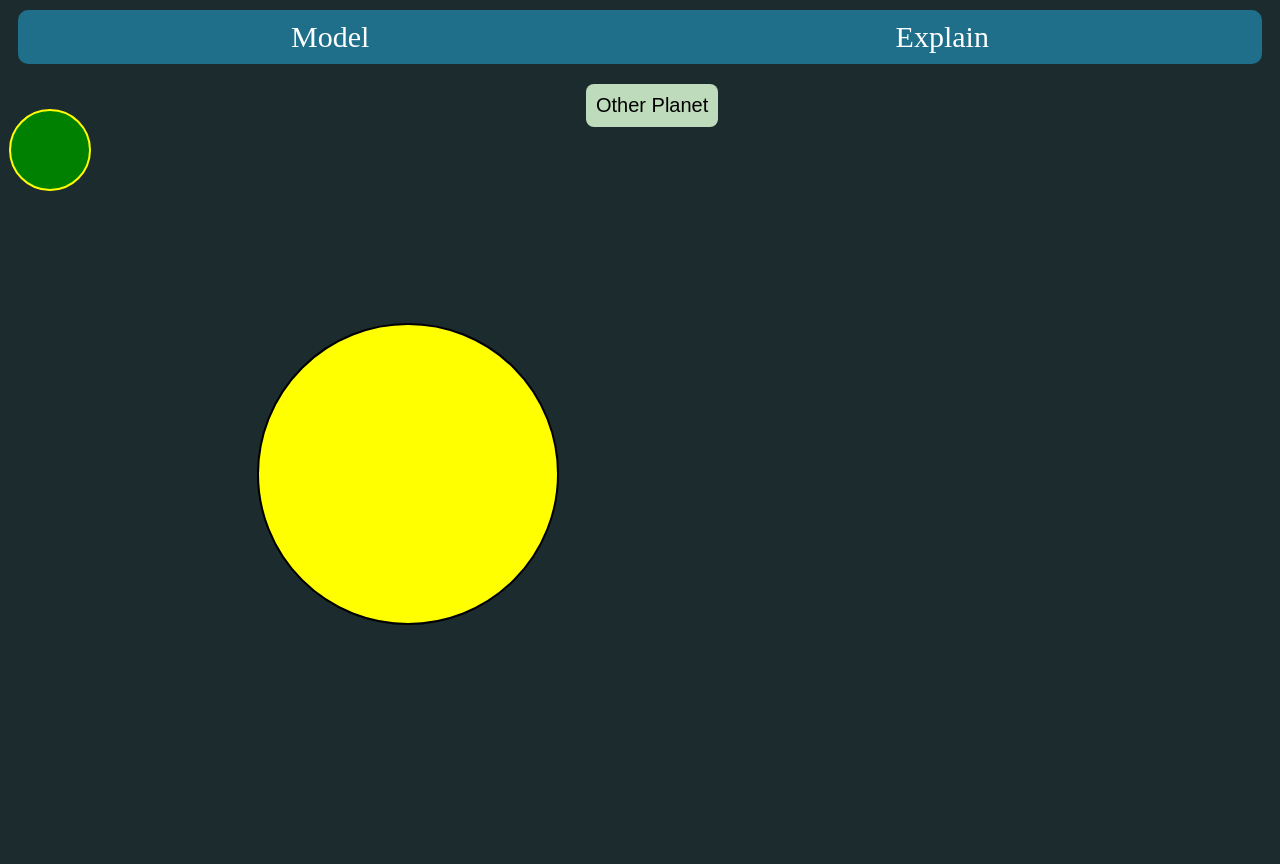
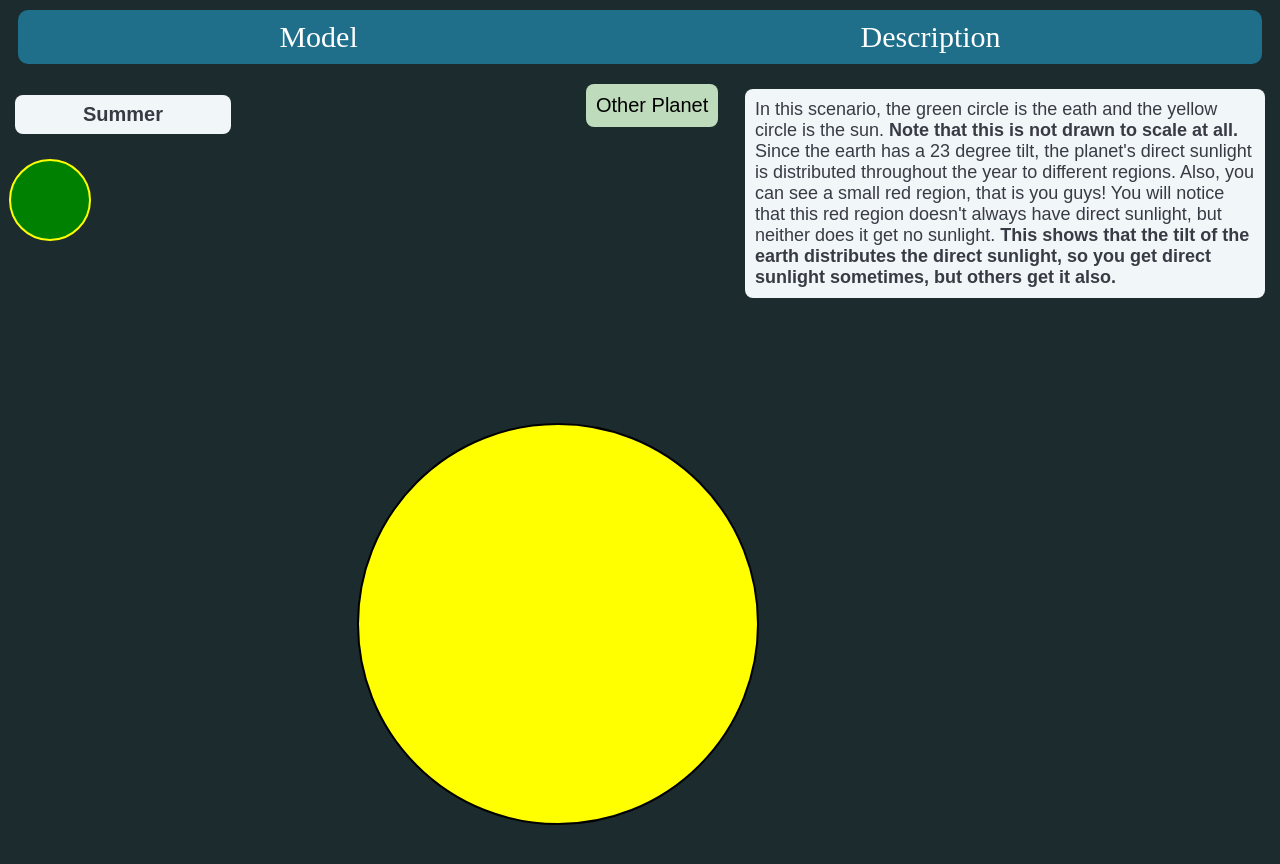
Before and after one commit to littlepotato123/Seasons, a React (Create React App) app: page / in a window 1280 px wide. Shown: the top 864 px of the page. Built offline with nearby package versions, Linux system fonts and the light colour scheme.

Commit message:
Started Working on Model

```diff
--- a/src/App.css
+++ b/src/App.css
@@ -37,10 +37,14 @@ body {
 }
 
 .explain {
+    display: grid;
+    background-color: #393b44;
+    border-radius: 10px;
     padding: 10px;
-    display: grid;
+    margin: 15px;
     grid-template-columns: 1fr 1fr;
     grid-template-rows: 1fr 1fr 1fr;
+    height: 120vh;
 }
 
 .explain div {
@@ -49,23 +53,23 @@ body {
 }
 
 .explain .earth {
-    background-color: #f1f6f9;
+    background-color: #8d93ab;
     border-radius: 8px;
     padding: 8px;
-    color: black;
+    color: #f1f3f8;
     grid-row: 1 / 2;
 }
 
 .explain .other {
-    background-color: #394867;
+    background-color: #d6e0f0;
     border-radius: 8px;
     padding: 8px;
-    color: white;
+    color: #393b44;
     grid-column: 2 / 3;
 }
 
 .explain .description {
-    background-color: #9ba4b4;
+    background-color: #f1f3f8;
     border-radius: 8px;
     padding: 8px;
     color: black;
@@ -88,3 +92,33 @@ body {
     position: absolute;
     left: 0px;
 }
+
+/* Finish All Other Planet Setup */
+
+.key {
+    background-color: #f1f6f9;
+    border-radius: 8px;
+    padding: 10px;
+    margin: 15px;
+    position: absolute;
+    right: 0;
+    width: 200px;
+    color: #393b44;
+    font-family: arial;
+}
+
+.desc {
+    background-color: #f1f6f9;
+    border-radius: 8px;
+    padding: 8px;
+    margin: 15px;
+    position: absolute;
+    width: 200px;
+    color: #393b44;
+    font-family: arial;
+    left: 0;
+    top: 80px;
+    text-align: center;
+    font-weight: 700;
+    font-size: 20px;
+}
--- a/src/Assets/OtherImage.tsx
+++ b/src/Assets/OtherImage.tsx
@@ -7,7 +7,7 @@ type OtherImageProps = {
 
 const OtherImage = ({ styles }: OtherImageProps) => {
     return (
-        <svg width="300" height="300" style={styles}>
+        <svg width="300" height="300" style={styles} className="other-img">
             <circle cx="150" cy="150" r="120" stroke="black" stroke-width="2" fill="blue" />
         </svg>
     )
--- a/src/Assets/SunImage.tsx
+++ b/src/Assets/SunImage.tsx
@@ -2,8 +2,8 @@ import React from 'react';
 
 const SunImage = () => {
     return (
-        <svg width="1000" height="1000" className="sun-img">
-            <circle cx="400" cy="400" r="150" stroke="black" stroke-width="2" fill="yellow" />
+        <svg width="1200" height="1200" className="sun-img">
+            <circle cx="550" cy="550" r="200" stroke="black" stroke-width="2" fill="yellow" />
         </svg>
     )
 }
--- /dev/null
+++ b/src/Components/Description.tsx
@@ -0,0 +1,15 @@
+import React from 'react';
+
+type DescriptionProps = {
+    season: string
+}
+
+const Description = ({ season}: DescriptionProps) => {
+    return (
+        <div className="desc">
+            {season}
+        </div>
+    )
+}
+
+export default Description;
--- a/src/Components/Earth.tsx
+++ b/src/Components/Earth.tsx
@@ -4,10 +4,13 @@ import { Point } from '../Assets/Points';
 import { EarthPoints } from '../Assets/EarthPoints';
 import EarthImage from '../Assets/EarthImage';
 import SunImage from '../Assets/SunImage';
+import Explain from './EarthExplain';
+import Description from './Description';
 
 const Earth = () => {
     const [points, setPoints] = useState<Array<Point>>([]);
-    const [styles, setStyles] = useState<CSS.Properties>({ top: "100px" });
+    const [styles, setStyles] = useState<CSS.Properties>({ top: "150px" });
+    const [season, setSeason] = useState<string>("Summer");
 
     useEffect(() => {
         setPoints(EarthPoints);
@@ -16,10 +19,12 @@ const Earth = () => {
 
     return (
         <div>
+            <Explain styles={{ fontSize: "18px", width: "500px" }} />
             <EarthImage styles={styles} />
             <SunImage />
+            <Description season={season} />
         </div>
-    )
-}
+    );
+};
 
 export default Earth;
--- /dev/null
+++ b/src/Components/EarthExplain.tsx
@@ -0,0 +1,16 @@
+import React from 'react';
+import CSS from 'csstype';
+
+type ExplainProps = {
+    styles: CSS.Properties
+}
+
+const EarthExplain = ({ styles }: ExplainProps) => {
+    return (
+        <div className="key" style={styles}>
+            In this scenario, the green circle is the eath and the yellow circle is the sun. <strong>Note that this is not drawn to scale at all. </strong> Since the earth has a 23 degree tilt, the planet's direct sunlight is distributed throughout the year to different regions. Also, you can see a small red region, that is you guys! You will notice that this red region doesn't always have direct sunlight, but neither does it get no sunlight. <strong>This shows that the tilt of the earth distributes the direct sunlight, so you get direct sunlight sometimes, but others get it also. </strong>
+        </div>
+    )
+}
+
+export default EarthExplain;
--- a/src/Components/Navigation.tsx
+++ b/src/Components/Navigation.tsx
@@ -7,7 +7,7 @@ const Navigation = () => {
     return (
         <ul className="nav">
             <li><Link to="/"><span>Model</span></Link></li>
-            <li><Link to="/explain"><span>Explain</span></Link></li>
+            <li><Link to="/explain"><span>Description</span></Link></li>
         </ul>
     )
 }
--- a/src/Components/Other.tsx
+++ b/src/Components/Other.tsx
@@ -4,10 +4,13 @@ import { Point } from '../Assets/Points';
 import { EarthPoints } from '../Assets/EarthPoints';
 import OtherImage from '../Assets/OtherImage';
 import SunImage from '../Assets/SunImage';
+import Explain from './OtherExplain';
+import Description from './Description';
 
 const Earth = () => {
     const [points, setPoints] = useState<Array<Point>>([]);
-    const [styles, setStyles] = useState<CSS.Properties>({ top: "100px" });
+    const [styles, setStyles] = useState<CSS.Properties>({});
+    const [season, setSeason] = useState('Summer');
 
     useEffect(() => {
         setPoints(EarthPoints);
@@ -16,8 +19,10 @@ const Earth = () => {
 
     return (
         <div>
+            <Explain styles={{}} />
             <OtherImage styles={styles} />
             <SunImage />
+            <Description season={season} />
         </div>
     )
 }
--- /dev/null
+++ b/src/Components/OtherExplain.tsx
@@ -0,0 +1,16 @@
+import React from 'react';
+import CSS from 'csstype';
+
+type ExlainProps = {
+    styles: CSS.Properties
+}
+
+const OtherExplain = ({ styles }: ExlainProps) => {
+    return (
+        <div className="key" style={styles}>
+
+        </div>
+    );
+};
+
+export default OtherExplain;
```
